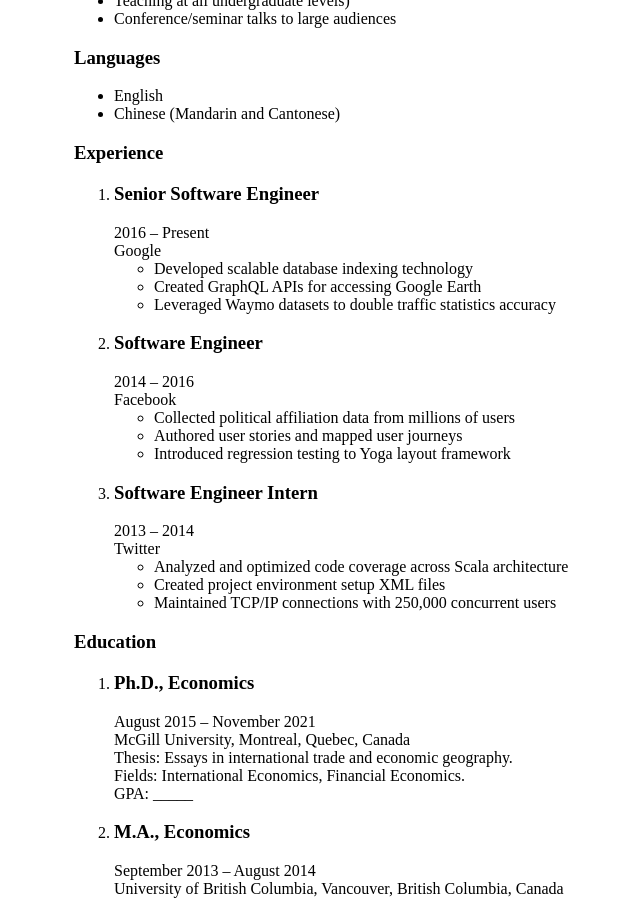
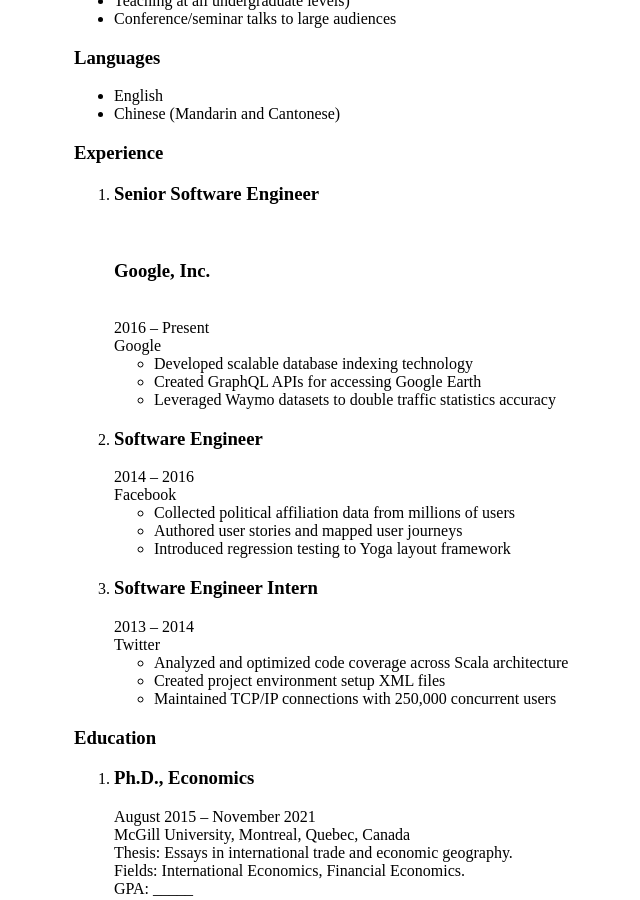
Before and after one commit to abookcanada/abookcanada.github.io, a Jekyll site: the page built from cv/index.html, in a window 1280 px wide and 900 px high, scrolled down 761 px. Shown: the whole window, without its empty margins (118-758 px from the left). Built offline with Jekyll 4.4.1, drawn with Linux system fonts in a browser that asks for light colours.

Commit message:
Update index.html

```diff
--- a/cv/index.html
+++ b/cv/index.html
@@ -4,7 +4,7 @@
 ---
 
 <div class="cv-section">
-  <h6>Last update: February 9, 2022.</h6>
+  <h6 align="right">Last update: February 9, 2022.</h6>
 </div>
 
 
@@ -76,7 +76,8 @@
                             <ol>
                                 <li>
                                     <header>
-                                        <h3>Senior Software Engineer</h3>
+                                        <h3>Senior Software Engineer</h3><br>
+                                        <h3>Google, Inc.</h3><br>
                                         <time>2016 – Present</time>
                                     </header>
                                     <span>Google</span>
```
